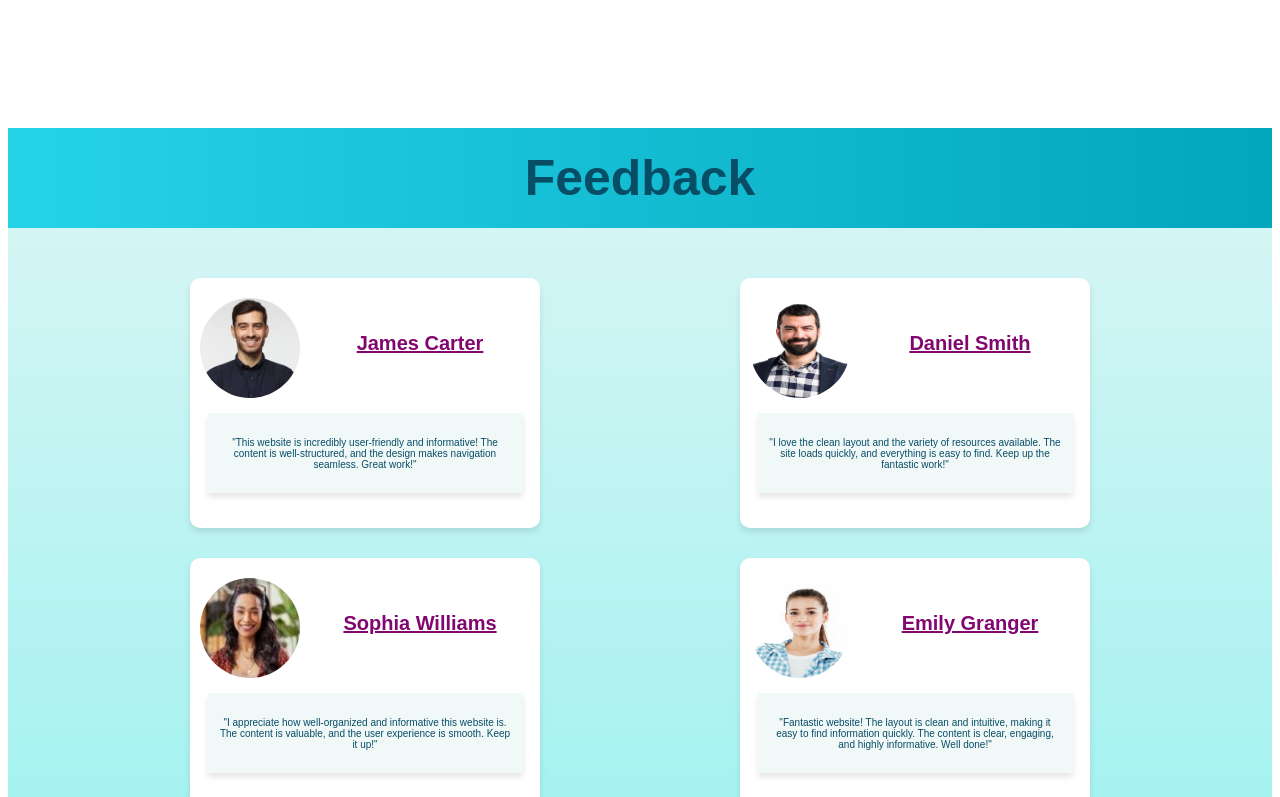
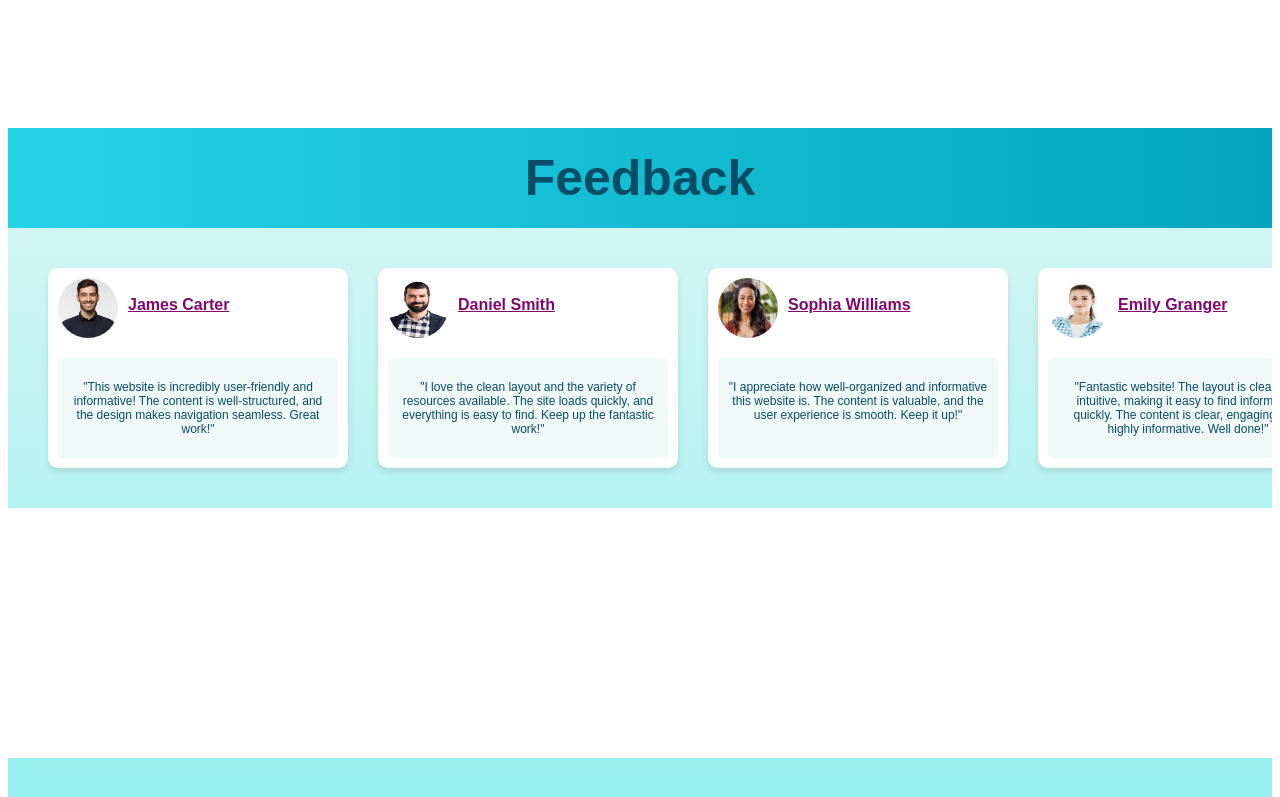
Before and after one commit to Bhanuka10/Capstone, a React (Vite) app in the folder KnowEdge-app/: page /home in a window 1280 px wide. Shown: the part 2200-2997 px from the top of the page. Built offline with nearby package versions, Linux system fonts and the light colour scheme; a web font is replaced by a local one.

Commit message:
Changed feedback section UI

```diff
--- a/KnowEdge-app/src/Components/Comment/Comment.css
+++ b/KnowEdge-app/src/Components/Comment/Comment.css
@@ -1,88 +1,92 @@
-.comment{
+.comment {
   width: 100%;
-    height: 130vh;
+  min-height: 100vh;
   margin: 0;
   padding: 0;
   background: linear-gradient(to bottom, #DCF6F5, #88F0EE);
+}
 
-}
-.banner{
+.banner {
   width: 100%;
   height: 100px;
   background: linear-gradient(to right, #25D3E9, #03A6BC);
-    text-align: center;
   display: flex;
   justify-content: center;
   align-items: center;
 }
+
 .comment h1 {
   font-family: 'Poppins', sans-serif;
   font-weight: 800;
   font-size: 50px;
   color: #074D66;
 }
-.comment-container{
+
+.scroll-container {
   display: flex;
-    justify-content: center;
+  gap: 30px;
+  overflow-x: auto;
+  padding: 40px;
+  scroll-behavior: smooth;
+}
+
+.scroll-container::-webkit-scrollbar {
+  height: 8px;
+}
+
+.scroll-container::-webkit-scrollbar-thumb {
+  background: #cfd1d1;
+  border-radius: 4px;
+}
+
+.comment-first-box {
+  min-width: 300px;
+  max-width: 300px;
+  height: 200px;
+  background: #fff;
+  border-radius: 10px;
+  box-shadow: 0px 4px 6px rgba(0, 0, 0, 0.1);
+  flex-shrink: 0;
+  display: flex;
+  flex-direction: column;
+  justify-content: space-between;
+}
+
+.id {
+  display: flex;
   align-items: center;
-    margin-top: 50px;
-    gap: 200px;
+  padding: 10px;
+}
 
+.id img {
+  width: 60px;
+  height: 60px;
+  border-radius: 50%;
+  margin-right: 10px;
 }
-.comment-first-box{
-    width: 350px;
-    height: 250px; /* Set a fixed height to make the box visible */
-    background:rgb(255, 255, 255);
-    border-radius: 10px;
-    box-shadow: 0px 4px 6px rgba(0, 0, 0, 0.1); /* Added a subtle box shadow */
 
-}
-.first-column {
-    gap: 30px; /* Add gap between the first boxes */
-    display: flex; /* Ensure flex container for gap to work */
-    flex-direction: column; /* Stack items vertically */
-}
-.id{
-    display: flex;
-    padding-top: 10px;
-
-
-}
-.id img{
-    width: 100px;
-    height: 100px;
-    border-radius: 50%;
-    margin-left: 10px;
-    margin-top: 10px;
-}
-.id h2{
+.id h2 {
   font-family: 'Poppins', sans-serif;
   font-weight: 600;
-    font-size: 20px;
+  font-size: 16px;
   color: #820670;
-    justify-content: center;
-    align-items: center;
-    margin:0 auto;
-    display: flex;
   text-decoration: underline;
 }
-.comment-text{
-    max-width: 90%;
-    height: 80px;
-    display: flex;
-    justify-content: center;
-    align-items: center;
-    margin: 15px auto;
-    border:  0.5px #565252;
+
+.comment-text {
+  margin: 10px;
   background-color: rgb(241, 248, 248);
-    box-shadow: 0px 4px 6px rgba(0, 0, 0, 0.1); /* Added a subtle box shadow */
- }
- .comment-text p{
+  padding: 10px;
+  font-size: 12px;
   font-family: 'Poppins', sans-serif;
-    font-weight: 400;
-    font-size: 10px;
   color: #074D66;
-    margin: 0 auto;
-    padding: 10px;
+  border-radius: 5px;
+  height: 90px;
+  overflow: auto;
   text-align: center;
 }
+
+.after-scroll {
+  background-color: white;
+  height: 250px;
+}
--- a/KnowEdge-app/src/Components/Comment/Comment.jsx
+++ b/KnowEdge-app/src/Components/Comment/Comment.jsx
@@ -1,66 +1,49 @@
-import React from 'react'
-import './Comment.css'
+import React from 'react';
+import './Comment.css';
+
+const feedbackData = [
+  {
+    name: 'James Carter',
+    image: 'images.jpeg',
+    text: 'This website is incredibly user-friendly and informative! The content is well-structured, and the design makes navigation seamless. Great work!',
+  },
+  {
+    name: 'Daniel Smith',
+    image: 'handsome-man-pointing-lateral.jpg',
+    text: 'I love the clean layout and the variety of resources available. The site loads quickly, and everything is easy to find. Keep up the fantastic work!',
+  },
+  {
+    name: 'Sophia Williams',
+    image: 'download.jpeg',
+    text: 'I appreciate how well-organized and informative this website is. The content is valuable, and the user experience is smooth. Keep it up!',
+  },
+  {
+    name: 'Emily Granger',
+    image: 'young-smiling-young-woman-showing-copy-space.jpg',
+    text: 'Fantastic website! The layout is clean and intuitive, making it easy to find information quickly. The content is clear, engaging, and highly informative. Well done!',
+  }
+];
+
 const Comment = () => {
   return (
     <div className='comment'>
       <div className='banner'><h1>Feedback</h1></div>
-        <div className='comment-container'>
-            <div className='first-column'>
-                <div className='comment-first-box'>
+      <div className='scroll-container'>
+        {feedbackData.map((feedback, index) => (
+          <div className='comment-first-box' key={index}>
             <div className='id'>
-                        <img src="images.jpeg" alt="" />
-                        <h2>James Carter</h2>
+              <img src={feedback.image} alt={feedback.name} />
+              <h2>{feedback.name}</h2>
             </div>
             <div className='comment-text'>
-                        <p>"This website is incredibly user-friendly and informative! The content is well-structured, and the design makes navigation seamless. Great work!"</p>
-                    </div>
-
-
-
-                </div>
-                <div className='comment-first-box'>
-                    <div className='id'>
-                        <img src="download.jpeg" alt="" />
-                        <h2>Sophia Williams</h2>
-                    </div>
-                    <div className='comment-text'>
-                        <p>"I appreciate how well-organized and informative this website is. The content is valuable, and the user experience is smooth. Keep it up!"</p>
-                    </div>
-
-
-
+              <p>"{feedback.text}"</p>
             </div>
           </div>
-            <div className='first-column'>
-                <div className='comment-first-box'>
-                    <div className='id'>
-                        <img src="handsome-man-pointing-lateral.jpg" alt="" />
-                        <h2>Daniel Smith</h2>
+        ))}
       </div>
-                    <div className='comment-text'>
-                        <p>"I love the clean layout and the variety of resources available. The site loads quickly, and everything is easy to find. Keep up the fantastic work!"</p>
+      <div className='after-scroll'></div>
     </div>
+  );
+};
 
-
-
-                </div>
-                <div className='comment-first-box'>
-                    <div className='id'>
-                        <img src="young-smiling-young-woman-showing-copy-space.jpg" alt="" />
-                        <h2>Emily Granger</h2>
-                    </div>
-                    <div className='comment-text'>
-                        <p>"Fantastic website! The layout is clean and intuitive, making it easy to find information quickly. The content is clear, engaging, and highly informative. Well done!"</p>
-                    </div>
-
-
-
-                </div>
-            </div>
-
-        </div>
-    </div>
-  )
-}
-
-export default Comment
+export default Comment;
--- a/KnowEdge-app/src/Context/Context.jsx
+++ b/KnowEdge-app/src/Context/Context.jsx
@@ -31,7 +31,7 @@ const router = createBrowserRouter([
     path: "/registerForm",
     element: <RegisterForm />
   },
-  //
+
   // //Uncomment this to run Home page
   {
     path: "/home",
```
Lines whose indentation alone changed are shown as unchanged.
